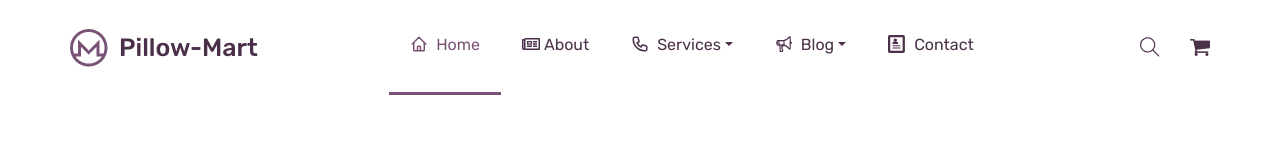
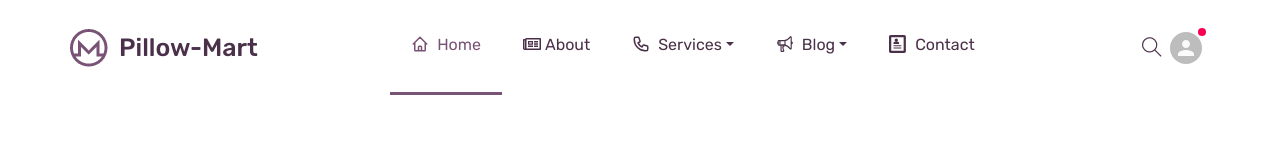
Before and after one commit to AymenBoujmil/servsec-web-application, a React (Create React App) app: page / in a window 1280 px wide. Shown: the top 160 px of the page. Built offline with nearby package versions, Linux system fonts and the light colour scheme.

Commit message:
navbar 2

```diff
--- a/package.json
+++ b/package.json
@@ -3,6 +3,7 @@
   "version": "0.1.0",
   "private": true,
   "dependencies": {
+    "@material-ui/core": "^4.11.3",
     "@testing-library/jest-dom": "^5.11.10",
     "@testing-library/react": "^11.2.6",
     "@testing-library/user-event": "^12.8.3",
--- a/src/components/navbar/Navbar.js
+++ b/src/components/navbar/Navbar.js
@@ -1,6 +1,8 @@
 import React, { Component } from 'react';
 import { IconContext } from 'react-icons';
+import './nav.css';
 import { FaRegNewspaper } from 'react-icons/fa';
+import Badge from '@material-ui/core/Badge';
 import {
 	HiOutlineHome,
 	HiOutlineNewspaper,
@@ -19,7 +21,38 @@ import { ImProfile } from 'react-icons/im';
 import { FaHome } from 'react-icons/fa';
 import { IoNewspaperSharp } from 'react-icons/io5';
 
+import { makeStyles } from '@material-ui/core/styles';
+import Avatar from '@material-ui/core/Avatar';
+import { deepOrange, deepPurple } from '@material-ui/core/colors';
+import { IoPersonCircle, IoMail, IoSettings, IoLogOut } from 'react-icons/io5';
+import Divider from '@material-ui/core/Divider';
+
+const useStyles = makeStyles((theme) => ({
+	root: {
+		display: 'flex',
+		'& > *': {
+			margin: theme.spacing(1),
+		},
+	},
+	orange: {
+		color: theme.palette.getContrastText(deepOrange[500]),
+		backgroundColor: deepOrange[500],
+	},
+	purple: {
+		color: theme.palette.getContrastText(deepPurple[500]),
+		backgroundColor: deepPurple[500],
+	},
+	small: {
+		width: theme.spacing(4),
+		height: theme.spacing(4),
+	},
+}));
+
 export default function Navbar() {
+	const classes = useStyles();
+
+	const [invisible, setInvisible] = React.useState(false);
+
 	return (
 		<div>
 			<header className='main_menu home_menu'>
@@ -165,9 +198,69 @@ export default function Navbar() {
 										<a id='search_1' href='javascript:void(0)'>
 											<i className='ti-search' />
 										</a>
-										<a href='cart.html'>
-											<i className='flaticon-shopping-cart-black-shape' />
-										</a>
+										<div className='navbar-nav'>
+											<div className='nav-item dropdown'>
+												<NavLink
+													className='nav-link '
+													to='/profile'
+													id='navbarDropdown_2'
+													role='button'
+													data-toggle='dropdown'
+													aria-haspopup='true'
+													aria-expanded='false'
+													activeStyle={{
+														color: '#795376 ',
+														borderBottom: '3px solid #795376',
+													}}
+												>
+													<Badge
+														color='secondary'
+														variant='dot'
+														invisible={invisible}
+													>
+														<Avatar
+															className={(classes.purple, classes.small)}
+														></Avatar>
+													</Badge>
+												</NavLink>
+												<div
+													className='dropdown-menu'
+													aria-labelledby='navbarDropdown_2'
+												>
+													<NavLink
+														className='dropdown-item'
+														exact
+														to='/profile'
+													>
+														{' '}
+														<IoPersonCircle /> Profile
+													</NavLink>
+													<Divider />
+													<NavLink className='dropdown-item' to='/message'>
+														<Badge
+															color='secondary'
+															anchorOrigin={{
+																vertical: 'top',
+																horizontal: 'left',
+															}}
+															badgeContent={7}
+															max={99}
+														>
+															<IoMail />
+														</Badge>{' '}
+														Messages
+													</NavLink>
+													<Divider />
+													<NavLink className='dropdown-item' to='/settings'>
+														<IoSettings /> Settings
+													</NavLink>
+													<Divider />
+													<NavLink className='dropdown-item red' to='/LogOut'>
+														<IoLogOut /> Log Out
+													</NavLink>
+												</div>
+											</div>
+										</div>
 									</div>
 								</nav>
 							</div>
--- /dev/null
+++ b/src/components/navbar/nav.css
@@ -0,0 +1,3 @@
+.red {
+	color: rgb(174, 3, 3) !important;
+}
```
Also changed, not shown: 1 other file (tests, documents, lock files or other folders).
